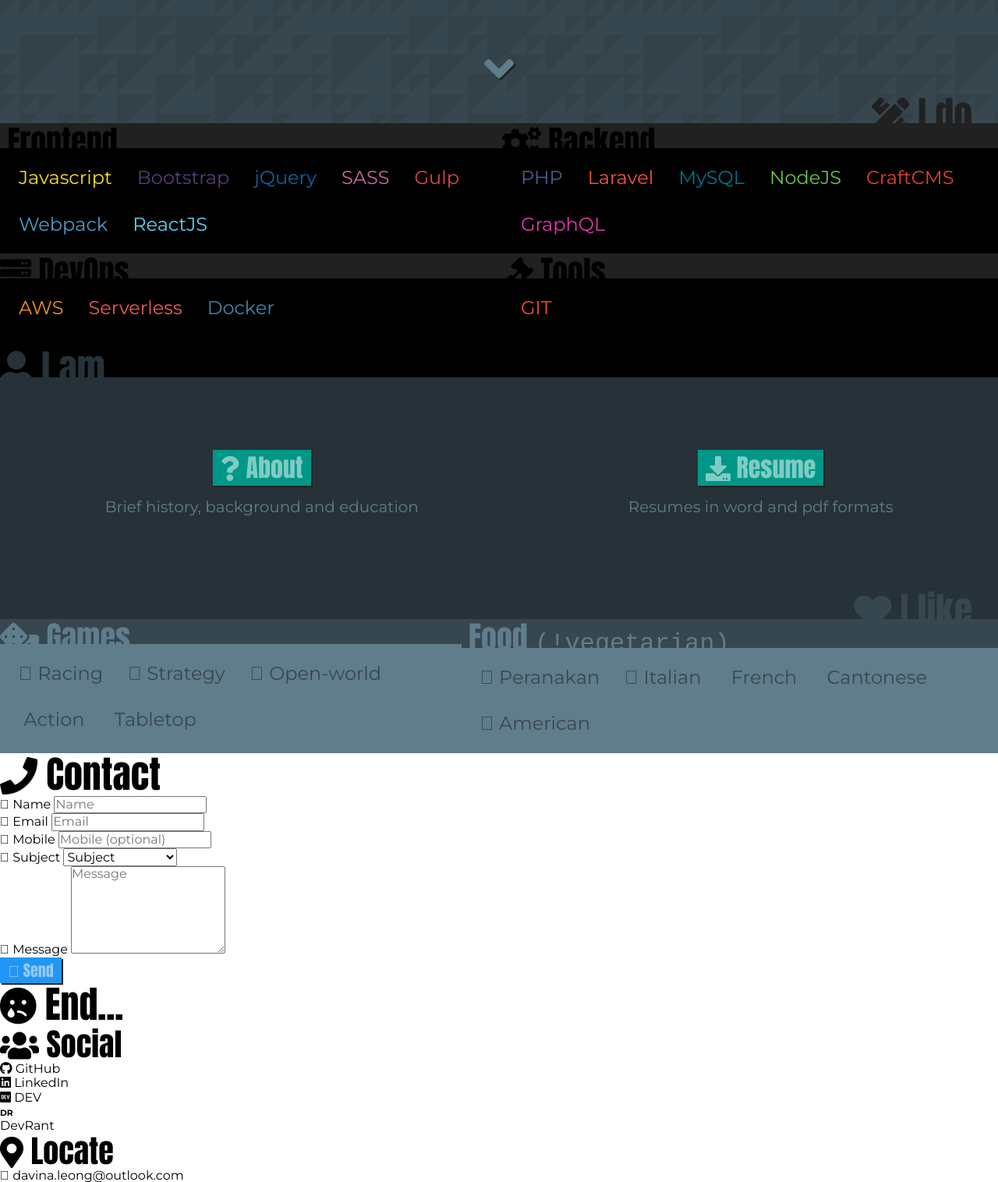
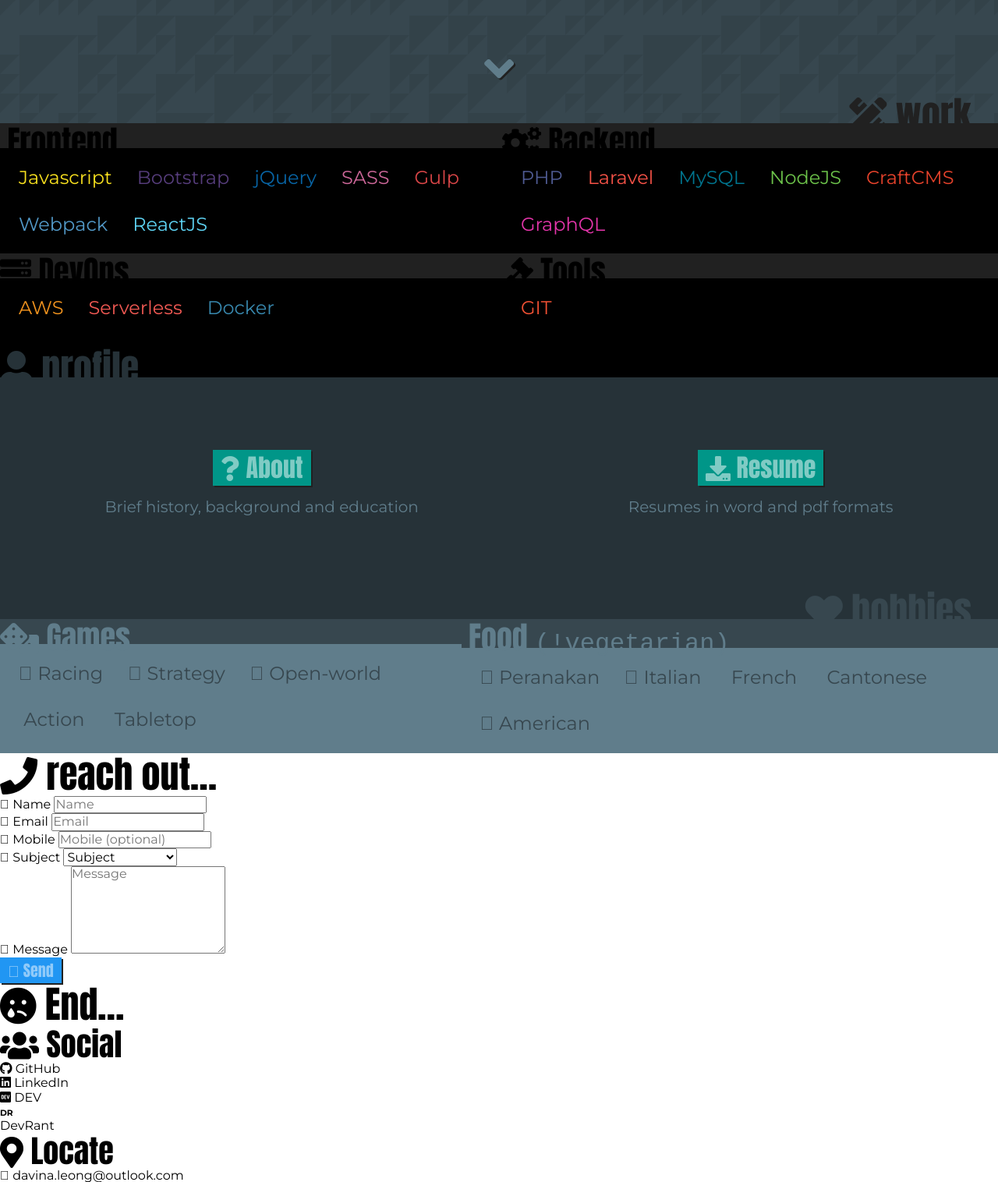
Before and after one commit to davinaleong/proj-davdevs-2019, a website: page dist/index.html in a window 1280 px wide. Shown: the part 680-2196 px from the top of the page at 78% size. Drawn offline with nearby package versions, Linux system fonts and the light colour scheme.

Commit message:
Changed heading content

```diff
--- a/dist/index.html
+++ b/dist/index.html
@@ -34,7 +34,7 @@
     </section>
 
     <section id="skills" class="section-skills">
-      <h2 class="heading-skills text-align-right"><i class="fas fa-pencil-ruler"></i> I do...</h2>
+      <h2 class="heading-skills text-align-right"><i class="fas fa-pencil-ruler"></i> work&hellip;</h2>
       <div class="grid-skills">
         <div class="cell-skills-frontend">
           <h3 class="subheading-skills"><i class="fas fa-browser"></i> Frontend</h3>
@@ -80,7 +80,7 @@
     </section>
 
     <section id="about" class="section-about">
-      <h2 class="heading-about"><i class="fas fa-user"></i> I am...</h2>
+      <h2 class="heading-about"><i class="fas fa-user"></i> profile&hellip;</h2>
       <div class="grid-about">
         <div class="content-about cell-about-me">
           <button class="btn btn-secondary btn-about" type="button"><i class="fas fa-question"></i> About</button>
@@ -95,7 +95,7 @@
     </section>
 
     <section id="interest" class="section-interest">
-      <h2 class="heading-interest text-align-right"><i class="fas fa-heart"></i> I like...</h2>
+      <h2 class="heading-interest text-align-right"><i class="fas fa-heart"></i> hobbies&hellip;</h2>
       <div class="grid-interest">
         <div class="cell-interest-games">
           <h3 class="subheading-interest"><i class="fas fa-dice"></i> Games</h3>
@@ -122,7 +122,7 @@
     </section>
 
     <section id="contact">
-      <h2><i class="fas fa-phone"></i> Contact</h2>
+      <h2><i class="fas fa-phone"></i> reach out&hellip;</h2>
       <form class="container-grid grid-contact">
         <div>
           <label for="name" class="form-label"><i class="fal fa-user"></i> Name</label>
@@ -163,7 +163,7 @@
     </section>
   </main>
   <footer>
-    <h2><i class="fas fa-sad-tear"></i> End...</h2>
+    <h2><i class="fas fa-sad-tear"></i> End&hellip;</h2>
     <div class="container-grid">
       <div>
         <h3><i class="fas fa-users"></i> Social</h3>
```
